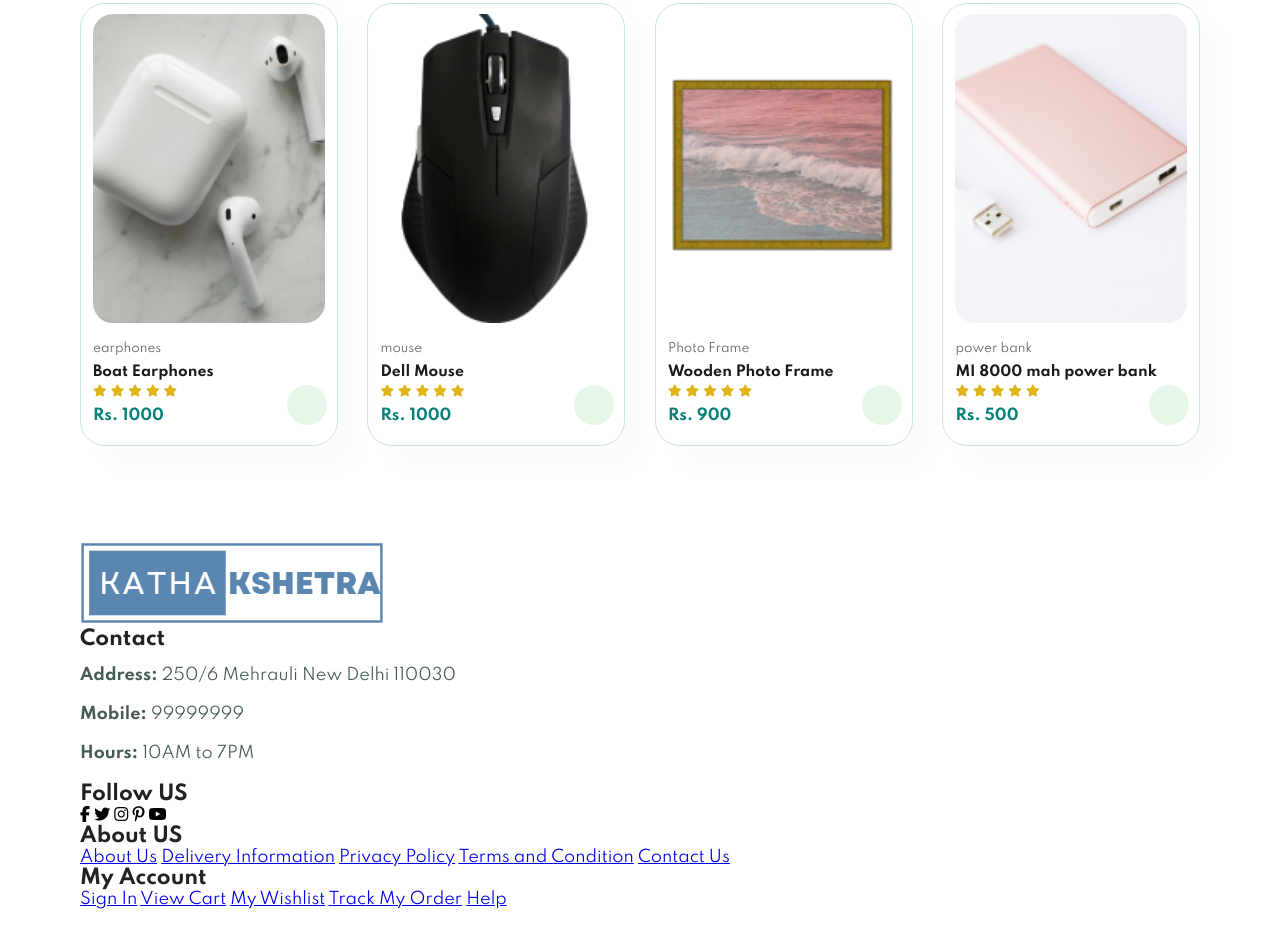
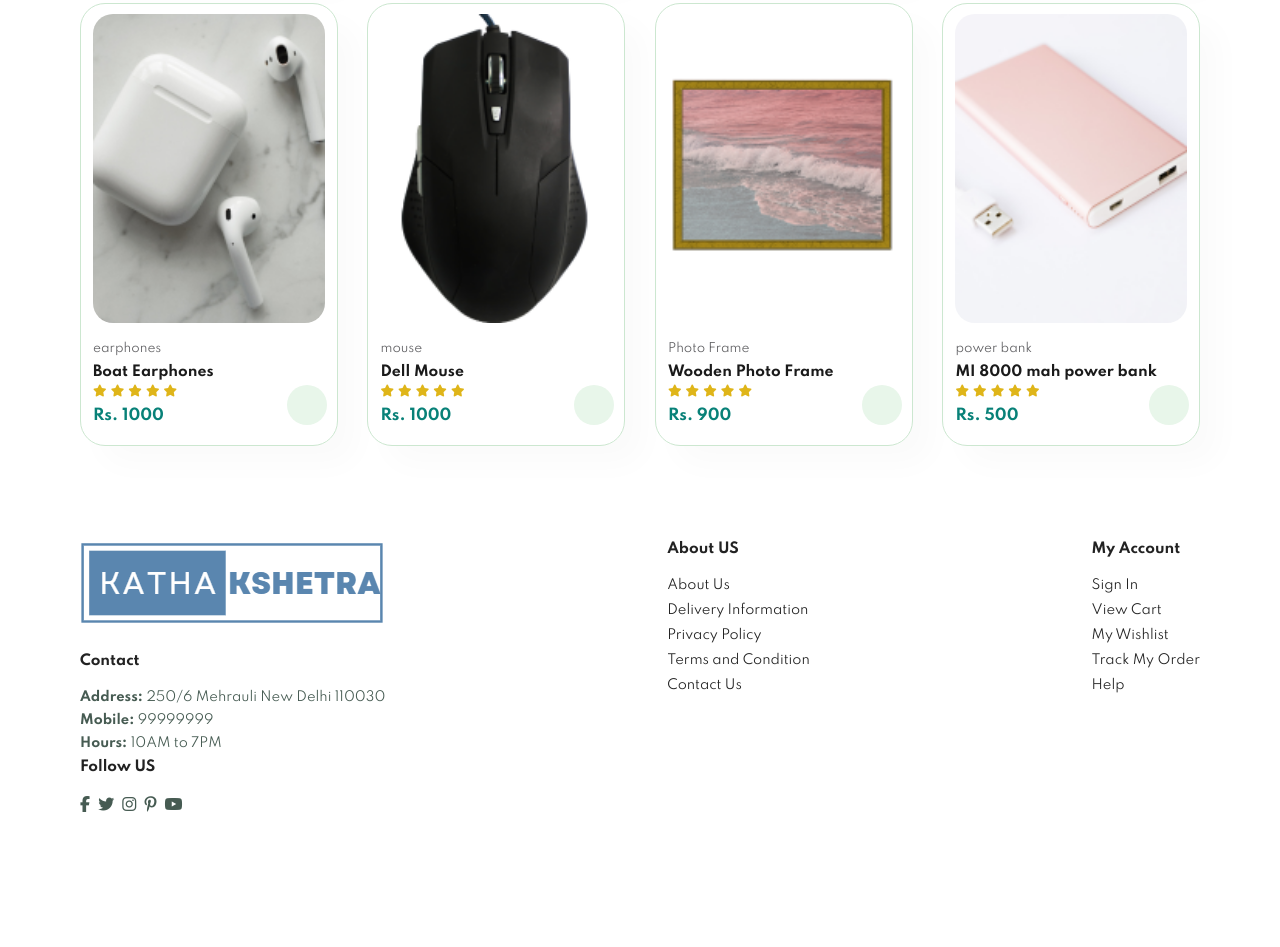
Before and after one commit to Pratham082/KathaKshetra, a plain HTML site: page index.html in a window 1280 px wide. Shown: the part 1844-2791 px from the top of the page. After the commit the page ends 2719 px from the top, so only its background shows below. Drawn offline with Linux system fonts and the light colour scheme.

Commit message:
Addition 1
Footer Added

```diff
--- a/style.css
+++ b/style.css
@@ -253,3 +253,50 @@ body{
     bottom: 20px;
     right: 10px;
 }
+
+footer{
+    display: flex;
+    flex-wrap: wrap;
+    justify-content: space-between;
+}
+
+
+footer .col{
+    display: flex;
+    flex-direction: column;
+    align-items: flex-start;
+    margin-bottom: 20px;
+}
+
+footer .logo{
+    margin-bottom: 30px;
+}
+
+footer h4{
+    font-size: 14px;
+    padding-bottom: 20px;
+}
+
+footer p{
+    font-size: 13px;
+    margin: 0 0 8px 0;
+}
+
+footer a{
+    font-size: 13px;
+    text-decoration: none;
+    color: #222;
+    margin-bottom: 10px  ;
+}
+footer follow{
+    margin-top: 20px;
+}
+
+footer .follow i{
+    color: #465b52;
+    padding-right: 4px;
+    cursor: pointer;
+}
+footer .follow i:hover{
+    color: #088178;
+}
```
